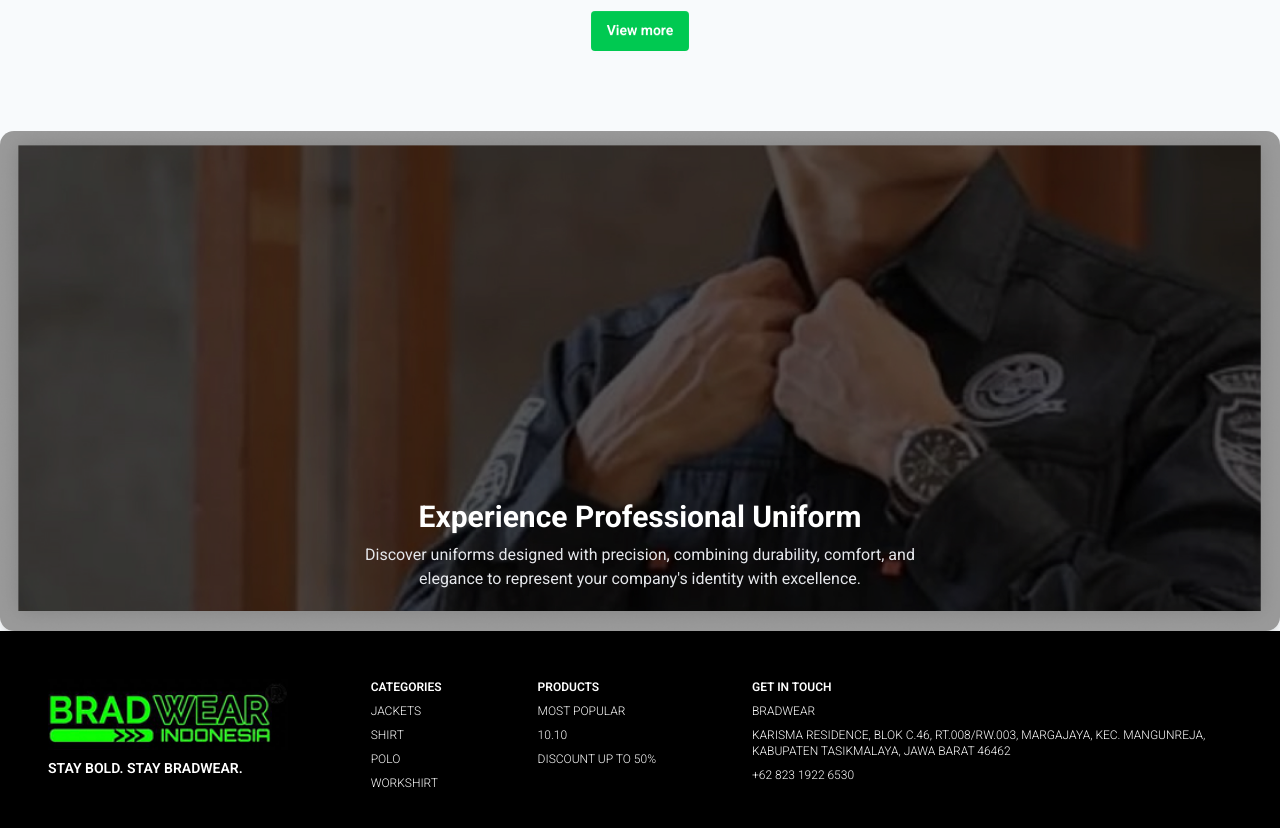
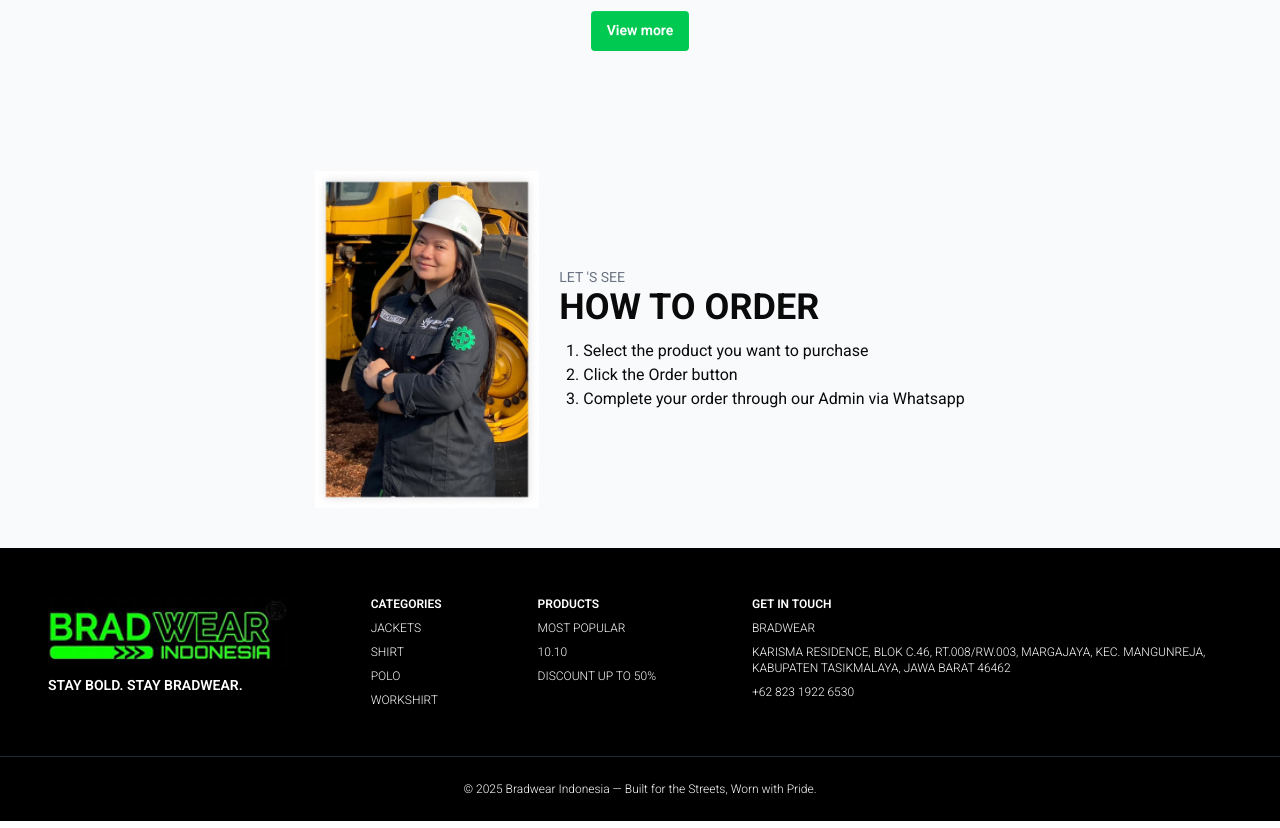
Before and after one commit to Amoebajelek/bradwearindonesia, a Next.js app: page / in a window 1280 px wide. Shown: the part 660-1488 px from the top of the page. Built offline with nearby package versions, Linux system fonts and the light colour scheme.

Commit message:
fix-hide herobanner

```diff
--- a/app/page.tsx
+++ b/app/page.tsx
@@ -1,7 +1,7 @@
 import Footer from "./_components/Footer";
-import HeroBanner from "./_components/HeroBanner";
+// import HeroBanner from "./_components/HeroBanner";
 import Navbar from "./_components/Navbar";
-// import Order from "./_components/Order";
+import Order from "./_components/Order";
 import Products from "./_components/Products";
 import Link from "next/link";
 
@@ -19,8 +19,8 @@
           </Link>
         </div>
       </div>
-      <HeroBanner />
-      {/* <Order /> */}
+      {/* <HeroBanner /> */}
+      <Order />
       <Footer />
     </div>
   );
```
